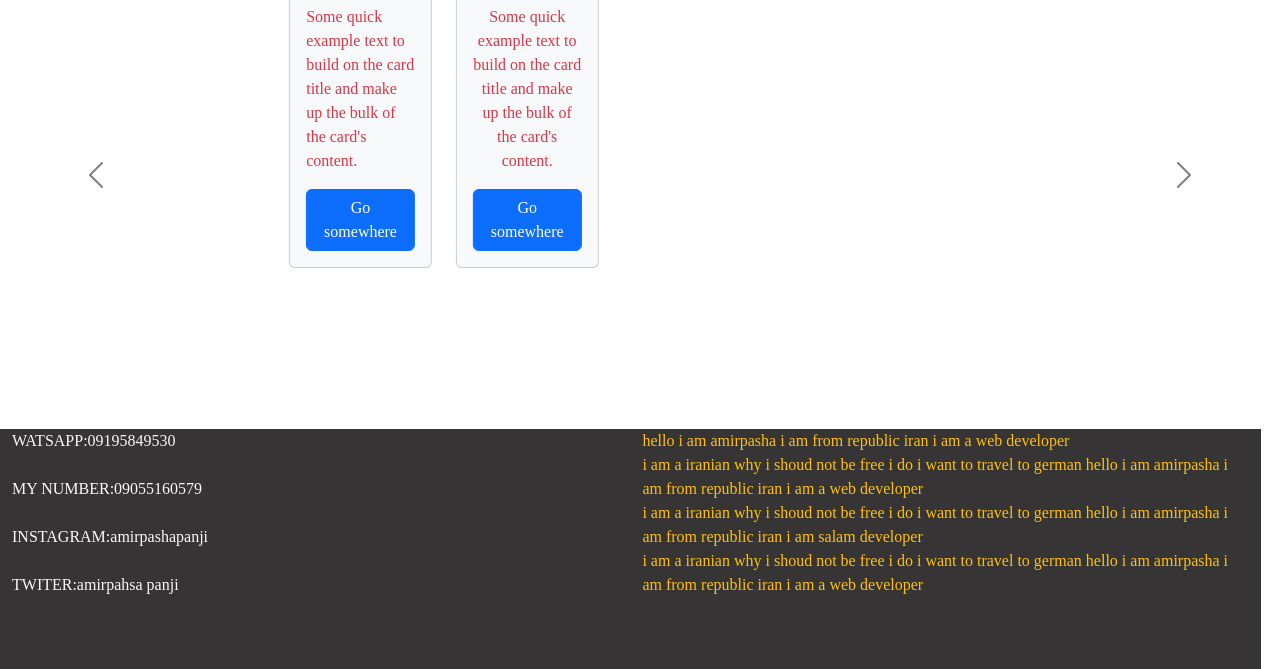
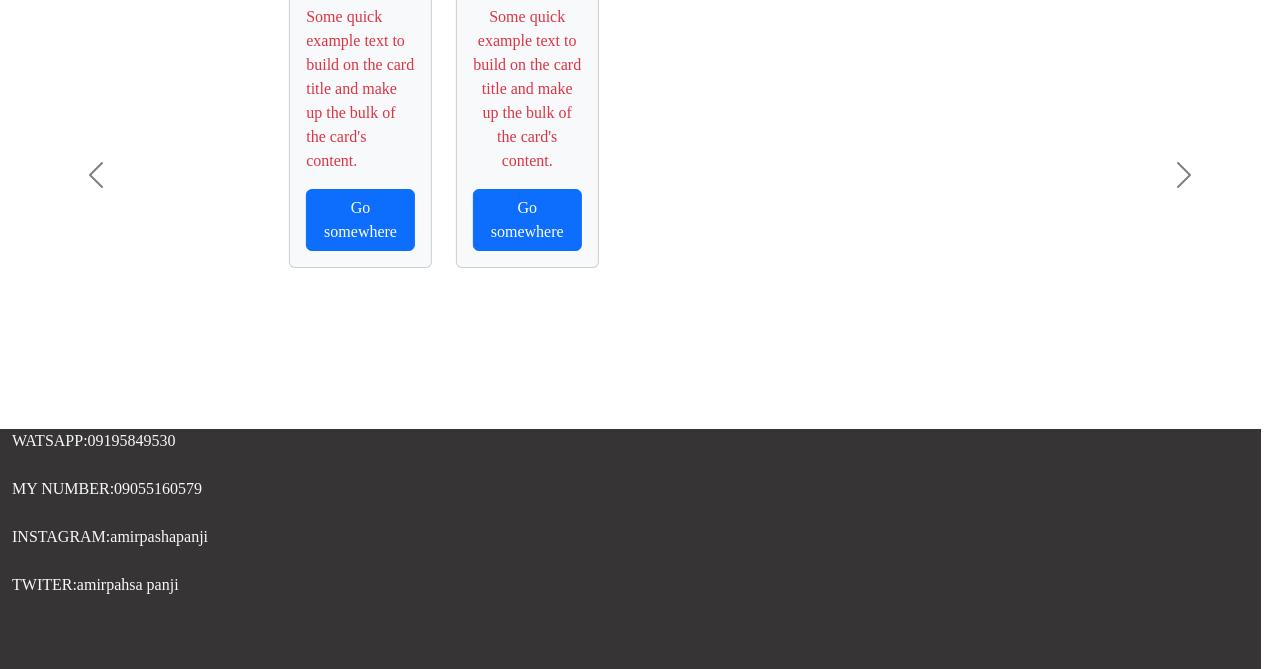
Before and after one commit to amirpasha1389/myshop, a plain HTML site: page index.html in a window 1280 px wide. Shown: the part 1725-2394 px from the top of the page. Drawn offline with nearby package versions, Linux system fonts and the light colour scheme; a web font is replaced by a local one.

Commit message:
delete kardane span ha

```diff
--- a/index.html
+++ b/index.html
@@ -288,57 +288,7 @@ Cotton floral print Dress
                   <span class="text-light">TWITER:amirpahsa panji</span>
                 </div>
                 <div class="col">
-                 <span class="text-warning">
-                  hello i am amirpasha
-                  i am from republic
-                  iran i am a web
-                  developer
 
-                </span>
-                <br>
-                <span class="text-warning">
-                  i am a iranian
-                  why i shoud not
-                  be free i do
-                 i want to travel
-                 to german
-                </span>
-                <span class="text-warning">
-                  hello i am amirpasha
-                  i am from republic
-                  iran i am a web
-                  developer
-
-                </span>
-                <br>
-                <span class="text-warning">
-                  i am a iranian
-                  why i shoud not
-                  be free i do
-                 i want to travel
-                 to german
-                </span>
-                <span class="text-warning">
-                  hello i am amirpasha
-                  i am from republic
-                  iran i am salam
-                  developer
-
-                </span>
-                <br>
-                <span class="text-warning">
-                  i am a iranian
-                  why i shoud not
-                  be free i do
-                 i want to travel
-                 to german
-                </span>
-                <span class="text-warning">
-                  hello i am amirpasha
-                  i am from republic
-                  iran i am a web
-                  developer
-                </span>
 
                 </div>
               </div>
```
